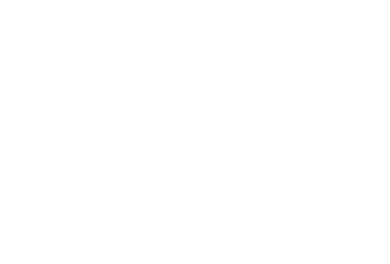
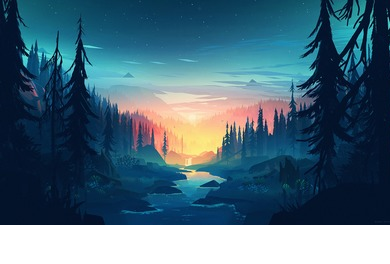
Before and after one commit to js-tasks-ru/htmlcss-20230124_anton-elshin, a website: page 06-lection4/02-background-image/index.html in a window 390 px wide. Drawn offline with Linux system fonts and the light colour scheme.

Commit message:
add solution for dz4 2-task

```diff
--- a/06-lection4/02-background-image/background-image.css
+++ b/06-lection4/02-background-image/background-image.css
@@ -0,0 +1,28 @@
+@media (max-width: 2560px) {
+    .body_background {
+        background-image: url("public/forest_2560.jpg");
+    }
+}
+
+@media (max-width: 1024px) {
+    .body_background {
+        background-image: url("public/forest_1024.jpg");
+    }
+}
+
+@media (max-width: 768px) {
+    .body_background {
+        background-image: url("public/forest_768.jpg");
+    }
+}
+
+@media (max-width: 400px) {
+    .body_background {
+        background-image: url("public/forest_400.jpg");
+    }
+}
+
+.body_background {
+    background-repeat: no-repeat;
+    object-fit: cover;
+}
--- a/06-lection4/02-background-image/index.html
+++ b/06-lection4/02-background-image/index.html
@@ -3,8 +3,20 @@
     <head>
         <link rel="stylesheet" href="../../assets/css/main.css">
         <link rel="stylesheet" href="./background-image.css">
+        <style>
+            html {
+                width: 100%;
+                height: 100%;
+            }
+
+            body {
+                margin: 0;
+                padding: 0;
+                min-width: 100%;
+                min-height: 100%;
+            }
+        </style>
     </head>
-    <body>
-
+    <body class='body_background'>
     </body>
 </html>
```
